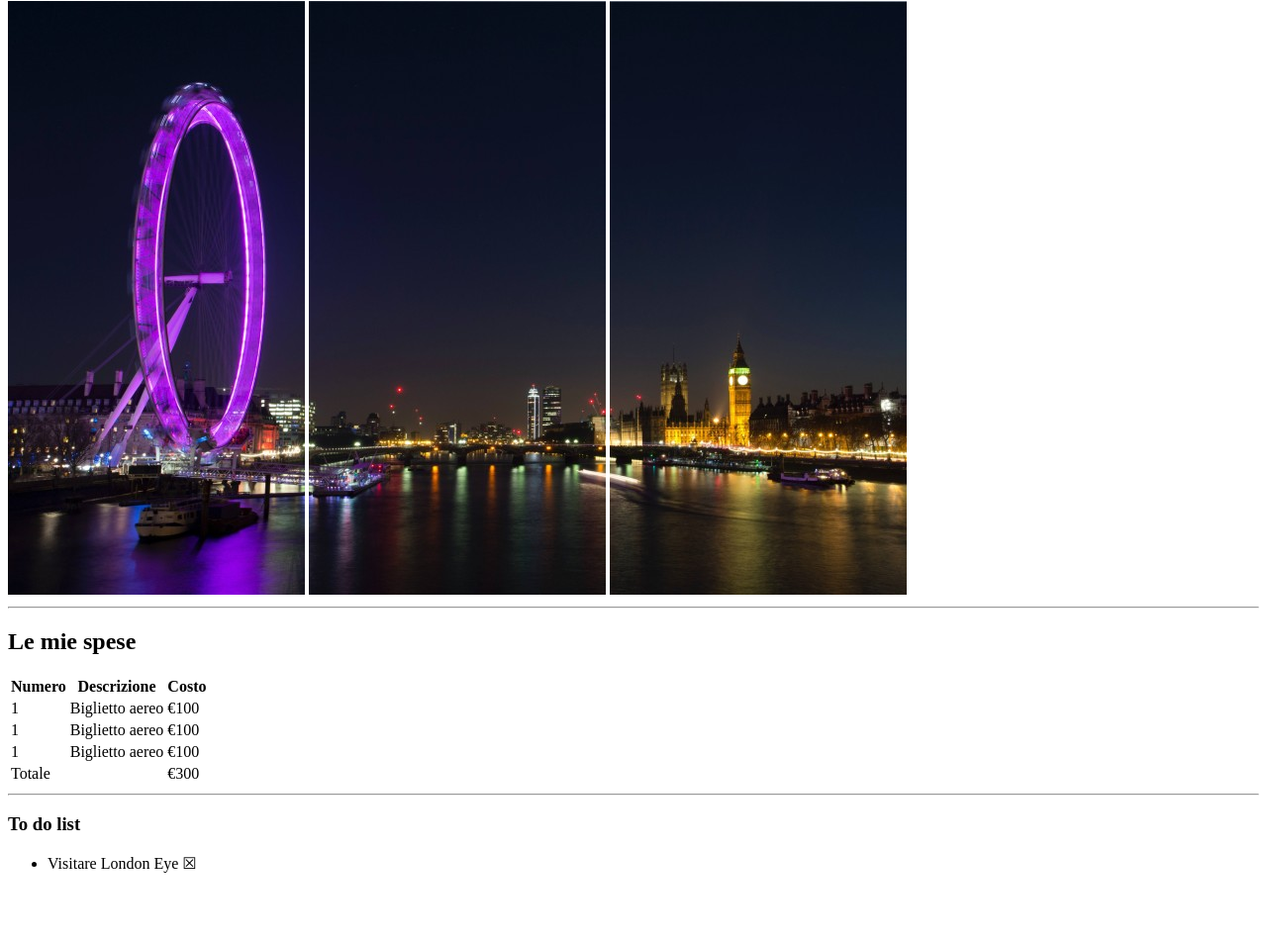
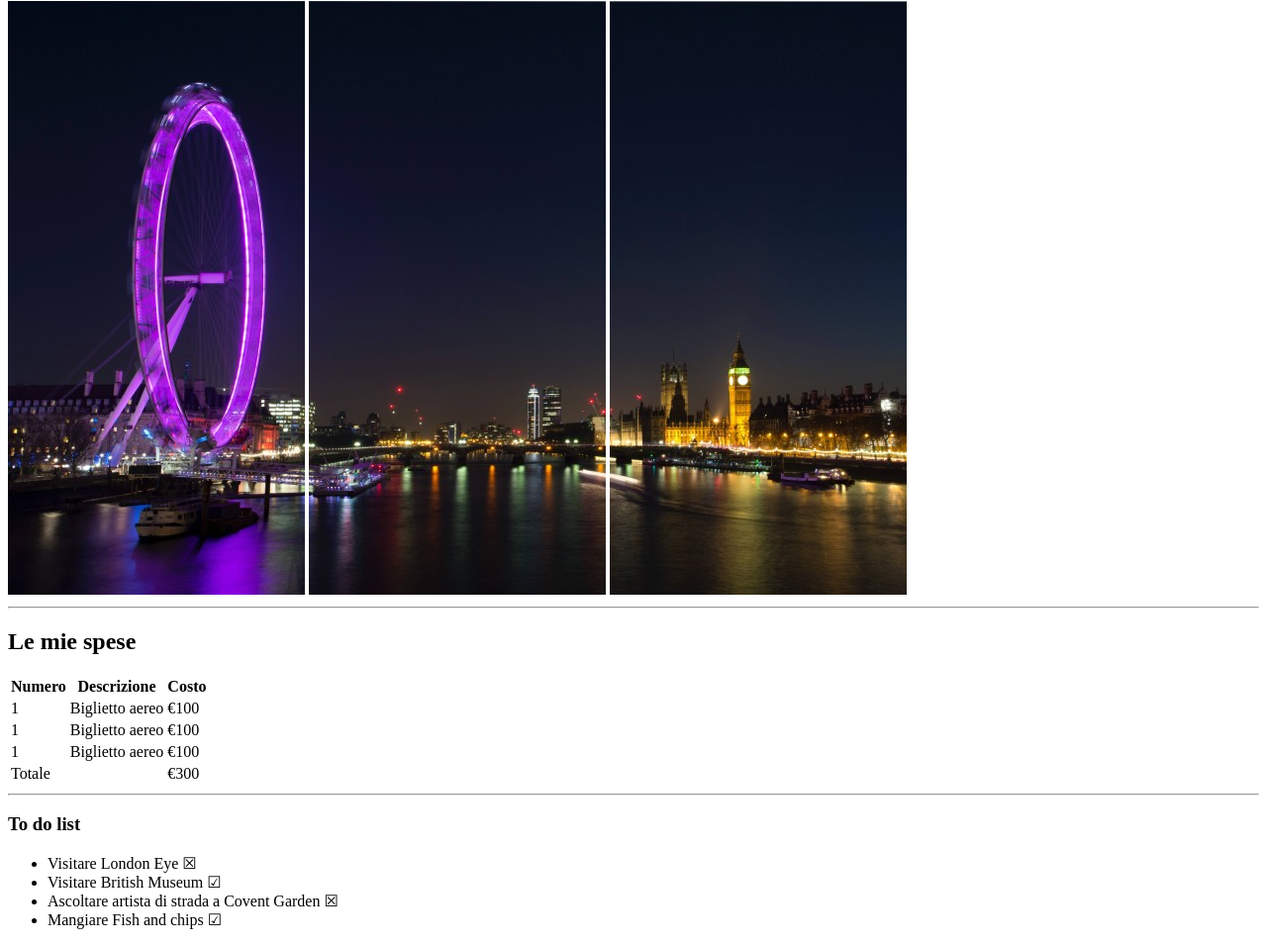
Before and after one commit to WandaSimeoli/html-london-trip, a plain HTML site: page index.html in a window 1280 px wide. Shown: the part 79-1034 px from the top of the page at 99% size. Before the commit the page ends 977 px from the top, so only its background shows below. Drawn offline with Linux system fonts and the light colour scheme.

Commit message:
Completamento lista unordered e caratteri speciali

```diff
--- a/index.html
+++ b/index.html
@@ -67,6 +67,9 @@
     <h3> To do list</h3>
      <ul>
         <li>Visitare London Eye &#x2612; </li>
+        <li>Visitare British Museum &#x2611; </li>
+        <li>Ascoltare artista di strada a Covent Garden &#x2612; </li>
+        <li>Mangiare Fish and chips &#x2611; </li>
      </ul>
 </section>
     </main>
```
